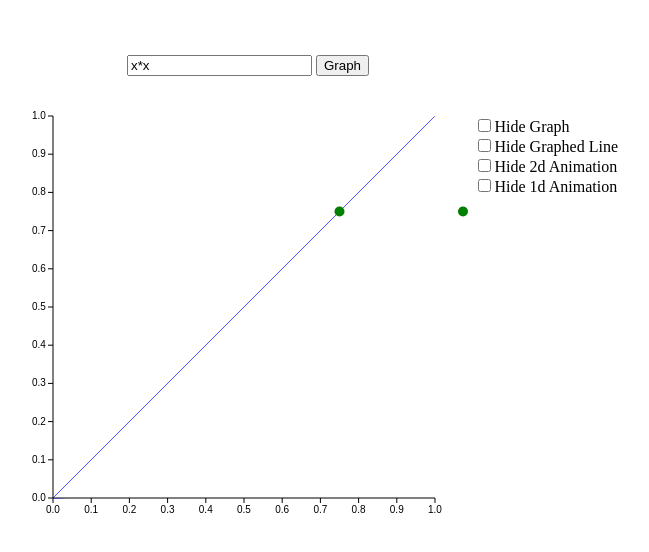
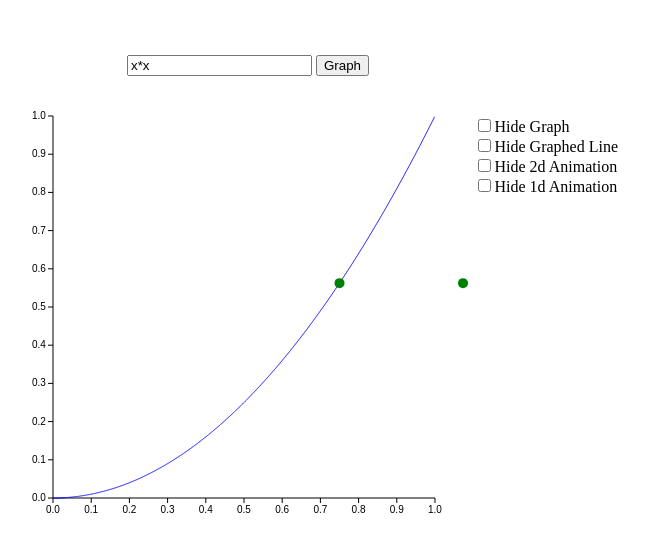
Before and after one commit to rpatterson90/CanvasGraph, a plain HTML site: page index.html in a window 1280 px wide. Both pictures are taken after a click on the button "Graph". Shown: the whole page, without its empty margins (392-1041 px from the left). Drawn offline with Linux system fonts and the light colour scheme.

Commit message:
Adds basic formula parsing
The parsing still has a lot of TODOs (some unmentioned: documentation,
tests, reorganization), but this is a checkpoint with some basic
functionality.

Noticed: only need to go for x values while y < 1 (or reshape graph
based on range of values)

```diff
--- a/index.html
+++ b/index.html
@@ -5,6 +5,7 @@
 
 	<link rel="stylesheet" type="text/css" href="css/main.css">
 	<script src="script/jquery-1.11.2.min.js"></script>
+	<script src="script/parser.js"></script>
 	<script src="script/graph.js"></script>
   </head>
   <body>
--- a/script/graph.js
+++ b/script/graph.js
@@ -1,12 +1,6 @@
 var height = 382;
 var width = 382;
 var padding = 30;
-
-function parseFormula(formula) {
-	return function(x) {
-		return x;
-	}
-}
 
 function setFormula(formula) {
 	drawFormula(formula);
@@ -15,9 +9,9 @@ function setFormula(formula) {
 
 function updateFormula() {
 	var formulaText = $("#formulaText").val();
-	var formula = parseFormula(formulaText);
+	var formula = new parser(formulaText);
 
-	setFormula(formula);
+	setFormula(formula.makeEvaluator());
 }
 
 function drawFormula(formula) {
@@ -120,6 +114,11 @@ function createContext(canvasName) {
 function init() {
 	drawGraph();
 	setFormula(function(x) { return x * x; });
+	$("#formulaText").keyup(function(event) {
+		if (event.keyCode == 13) {
+			updateFormula();
+		}
+	});
 }
 
 $(document).ready(init);
--- /dev/null
+++ b/script/parser.js
@@ -0,0 +1,147 @@
+function Node(val) {
+	this.val = val;
+	this.left = null;
+	this.right = null;
+}
+
+function parser(formula) {
+	this.formula = formula.toLowerCase();
+	this.i = 0;
+	this.ch = null; //TODO: be better with this variable (either treat it with class variable or pass it around)
+
+	this.evaluate = function(node, x) {
+		switch (node.val) {
+			case 'x': return x;
+			case '+': return this.evaluate(node.left, x) + this.evaluate(node.right, x);
+			case '-': return this.evaluate(node.left, x) - this.evaluate(node.right, x);
+			case '*': return this.evaluate(node.left, x) * this.evaluate(node.right, x);
+			case '/': return this.evaluate(node.left, x) / this.evaluate(node.right, x);
+			default: return node.val;
+		}
+	}
+
+	this.makeEvaluator = function() {
+		var _this = this;
+		var tree = this.parse();
+		return function(x) {
+			return _this.evaluate(tree, x);
+		}
+	}
+
+	this.consumeNext = function() {
+		var ch = null;
+		if (this.i < formula.length) {
+			ch = formula[this.i];
+			this.i++;
+		}
+		return ch;
+	}
+
+	this.consumeWhiteSpace = function() {
+		while (ch == ' ') {
+			ch = this.consumeNext();
+		}
+	}
+
+	this.parse = function() {
+		ch = this.consumeNext();
+
+		var operand = this.consumeOperand();
+		return this.consumeOperator(operand);
+	}
+
+	this.parseNumber = function() {
+		var num = ch - '0', offset = 1;
+
+		while ((ch = this.consumeNext()) && !isNaN(ch)) {
+			num *= 10;
+			num += ch - '0';
+		}
+
+		if (ch == '.') {
+			while ((ch = this.consumeNext()) && !isNaN(ch)) {
+				offset *= 0.1;
+				num *= 10;
+				num += ch - '0';
+			}
+		}
+
+		num *= offset;
+		return new Node(num);
+	}
+
+	this.parseIdentifier = function() {
+		//TODO: add math functions
+		var id = ch;
+		while ((ch = this.consumeNext()) && ch >= 'a' && ch <= 'z') {
+			id += ch;
+		}
+		//TODO: validate
+		return new Node(id);
+	}
+
+	this.consumeOperand = function() {
+		this.consumeWhiteSpace();
+
+		//TODO: Make use of
+		if (ch == '-') {
+			ch = this.consumeNext();
+			this.consumeWhiteSpace();
+		}
+
+		if (ch == '(') {
+			return this.parse();
+		} else if (!isNaN(ch)) {
+			return this.parseNumber();
+		} else {
+			return this.parseIdentifier();
+		}
+	}
+
+	this.consumeOperator = function(left) {
+		// This takes left so it can deal with order of operations
+		// it doesn't take right so it doesn't have to look ahead
+		this.consumeWhiteSpace();
+
+		if (!ch) {
+			return left;
+		} else if (ch == ')') {
+			ch = this.consumeNext();
+			return left;
+		}
+
+		//TODO: validation
+
+		var n = new Node(ch);
+		n.left = left;
+
+		//order of operations..
+		if (ch == '+' || ch == '-') {
+			n.right = this.parse();
+			//TODO: validation
+		} else if (ch == '*' || ch == '/') {
+			ch = this.consumeNext();
+			n.right = this.consumeOperand();
+			return this.consumeOperator(n);
+		}
+
+		return n;
+	}
+}
+
+/*var identifiers = {
+	'cos': Math.cos,
+	'sin': Math.sin,
+	'tan': Math.tan,
+	'acos': Math.acos,
+	'asin': Math.asin,
+	'atan': Math.atan,
+	'abs': Math.abs,
+	'sqrt': Math.sqrt,
+	'log': Math.log,
+	'exp': Math.exp,
+
+	'pi': Math.PI,
+	'e': Math.E,
+	'x': function (x) { return x; }
+};*/
```
